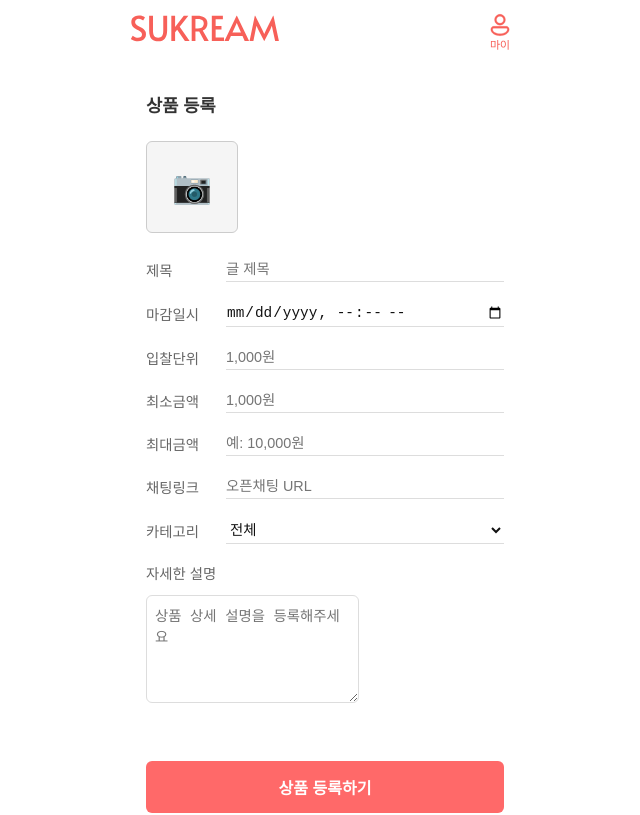
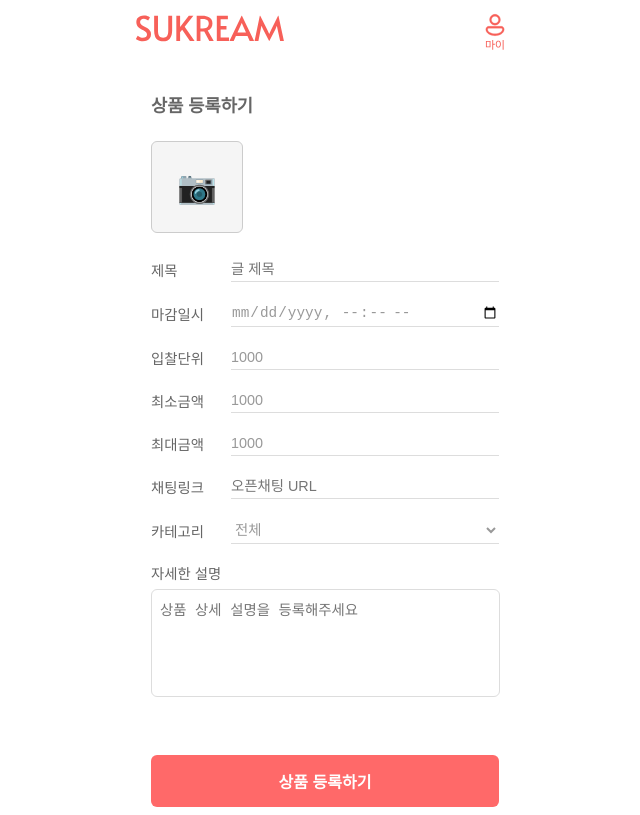
Before and after one commit to SUKREAM/sukream-web, a React (Create React App) app: page /products/add in a window 1280 px wide. Shown: the top 815 px of the page, without its empty margins (315-955 px from the left). Built offline with nearby package versions, Linux system fonts and the light colour scheme.

Commit message:
style: 메인페이지, Footer 수정

```diff
--- a/src/components/Footer.jsx
+++ b/src/components/Footer.jsx
@@ -3,9 +3,9 @@ import styled from "styled-components";
 
 const FooterWrapper = styled.footer`
   background: #ffffff;
-  color: black;
+  color: #828282;
   text-align: center;
-  padding: 12px 16px;
+  padding: 30px 50px;
   font-size: 0.9rem;
 `;
 
--- a/src/components/Header.jsx
+++ b/src/components/Header.jsx
@@ -6,6 +6,7 @@ import logoImg from "../assets/images/logo.svg";
 import mypageImg from "../assets/images/myBtn.svg";
 
 const HeaderWrapper = styled.header`
+  margin: auto;
   background: #ffffff;
   color: #fff;
   display: flex;
@@ -26,7 +27,6 @@ const IconButton = styled(Link)`
   display: inline-block;
   width: 40px;
   height: 40px;
-  margin-left: 12px;
   margin-top: 13px;
 
   img {
--- a/src/pages/Product/ProductAddPage.jsx
+++ b/src/pages/Product/ProductAddPage.jsx
@@ -3,119 +3,15 @@ import styled from "styled-components";
 import { useNavigate } from "react-router-dom";
 import { axiosInstance } from "../../axios/axiosInstance";
 
-const PageWrapper = styled.div`
-  padding: 20px 16px;
-  background: #fff;
-  min-height: 100vh;
-  font-family: "Noto Sans KR", sans-serif;
-  color: #333;
-`;
-
-const Title = styled.h2`
-  font-size: 1.1rem;
-  font-weight: 700;
-  margin-bottom: 24px;
-`;
-
-const ImageBox = styled.label`
-  position: relative;
-  width: 90px;
-  height: 90px;
-  border-radius: 6px;
-  border: 1px solid #ccc;
-  background: #f5f5f5;
-  display: flex;
-  justify-content: center;
-  align-items: center;
-  cursor: pointer;
-  margin-bottom: 24px;
-
-  img {
-    width: 100%;
-    height: 100%;
-    object-fit: cover;
-    border-radius: 6px;
-  }
-`;
-
-const RemoveBtn = styled.button`
-  position: absolute;
-  top: -6px;
-  right: -6px;
-  width: 20px;
-  height: 20px;
-  border: none;
-  background: #000;
-  color: #fff;
-  border-radius: 50%;
-  font-size: 0.7rem;
-  cursor: pointer;
-`;
-
-const HiddenFileInput = styled.input`
-  display: none;
-`;
-
-const Form = styled.form`
-  display: flex;
-  flex-direction: column;
-  gap: 18px;
-`;
-
-const Row = styled.div`
-  display: flex;
-  align-items: center;
-  font-size: 0.9rem;
-
-  label {
-    width: 80px;
-    color: #666;
-  }
-
-  input,
-  select,
-  textarea {
-    flex: 1;
-    border: none;
-    background: transparent;
-    font-size: 0.9rem;
-    color: #111;
-    padding: 4px 0;
-    border-bottom: 1px solid #ddd;
-  }
-
-  textarea {
-    resize: vertical;
-    min-height: 90px;
-    border: 1px solid #ddd;
-    border-radius: 6px;
-    padding: 8px;
-    margin-top: 6px;
-  }
-`;
-
-const SubmitBtn = styled.button`
-  margin-top: 40px;
-  width: 100%;
-  padding: 14px 0;
-  font-size: 1rem;
-  font-weight: 700;
-  color: #fff;
-  background: #ff6969;
-  border: none;
-  border-radius: 6px;
-  cursor: pointer;
-`;
-
 const categories = [
   "전체",
-  "패션",
   "보스턴백",
   "토트백",
   "웨이스트백",
   "숄더백",
   "크로스백",
   "에코,캔버스백",
+  "백팩",
 ];
 
 const ProductAddPage = () => {
@@ -123,10 +19,10 @@ const ProductAddPage = () => {
   const [form, setForm] = useState({
     title: "",
     description: "",
-    minPrice: "",
-    maxPrice: "",
+    minPrice: 1000,
+    maxPrice: 1000,
     category: categories[0],
-    bidUnit: "",
+    bidUnit: 1000,
     deadline: "",
     image: "", // base64
     chatLink: "",
@@ -196,7 +92,7 @@ const ProductAddPage = () => {
 
   return (
     <PageWrapper>
-      <Title>상품 등록</Title>
+      <Title>상품 등록하기</Title>
 
       {/* 이미지 업로드 (1장 제한) */}
       <ImageBox htmlFor="image">
@@ -318,3 +214,111 @@ const ProductAddPage = () => {
 };
 
 export default ProductAddPage;
+
+const PageWrapper = styled.div`
+  padding: 20px 16px;
+  background: #fff;
+  min-height: 100vh;
+  font-family: "Noto Sans KR", sans-serif;
+  color: #333;
+`;
+
+const Title = styled.h2`
+  font-size: 1.1rem;
+  font-weight: 700;
+  margin-bottom: 24px;
+  color: #666;
+`;
+
+const ImageBox = styled.label`
+  position: relative;
+  width: 90px;
+  height: 90px;
+  border-radius: 6px;
+  border: 1px solid #ccc;
+  background: #f5f5f5;
+  display: flex;
+  justify-content: center;
+  align-items: center;
+  cursor: pointer;
+  margin-bottom: 24px;
+
+  img {
+    width: 100%;
+    height: 100%;
+    object-fit: cover;
+    border-radius: 6px;
+  }
+`;
+
+const RemoveBtn = styled.button`
+  position: absolute;
+  top: -6px;
+  right: -6px;
+  width: 20px;
+  height: 20px;
+  border: none;
+  background: #000;
+  color: #fff;
+  border-radius: 50%;
+  font-size: 0.7rem;
+  cursor: pointer;
+`;
+
+const HiddenFileInput = styled.input`
+  display: none;
+`;
+
+const Form = styled.form`
+  display: flex;
+  flex-direction: column;
+  gap: 18px;
+`;
+
+const Row = styled.div`
+  display: flex;
+  align-items: center;
+  font-size: 0.9rem;
+
+  label {
+    width: 80px;
+    color: #666;
+  }
+
+  input,
+  select,
+  textarea {
+    flex: 1;
+    border: none;
+    background: transparent;
+    font-size: 0.9rem;
+    color: #999;
+    padding: 4px 0;
+    border-bottom: 1px solid #ddd;
+  }
+
+  textarea {
+    width: 95%;
+    resize: vertical;
+    min-height: 90px;
+    border: 1px solid #ddd;
+    border-radius: 6px;
+    padding: 8px;
+    margin-top: 6px;
+    margin: auto;
+    resize: none;
+  }
+`;
+
+const SubmitBtn = styled.button`
+  margin-top: 40px;
+  width: 100%;
+  padding: 14px 0;
+  font-size: 1rem;
+  font-weight: 700;
+  color: #fff;
+  background: #ff6969;
+  border: none;
+  border-radius: 6px;
+  cursor: pointer;
+`;
--- a/src/pages/Product/ProductDetailPage.jsx
+++ b/src/pages/Product/ProductDetailPage.jsx
@@ -216,8 +216,7 @@ const PageWrapper = styled.div`
 
 const Main = styled.main`
   flex: 1;
-  padding: 2px 16px;
-  max-width: 400px;
+  width: 100%;
   margin: 0 auto;
 `;
 const TitleRow = styled.div`
@@ -285,7 +284,7 @@ const Seller = styled.div`
 const Description = styled.div`
   font-size: 1rem;
   line-height: 1.4;
-  color: #9a9a9a;
+  color: #777;
   margin-bottom: 24px;
   white-space: pre-wrap;
   text-align: center;
@@ -309,20 +308,24 @@ const OpenLink = styled.div`
   margin-bottom: 30px;
   color: #9a9a9a;
   background-color: #f8f8f8;
+  word-break: break-all;
 `;
 
 const InfoRow = styled.div`
   display: flex;
   justify-content: space-between;
-  margin-bottom: 10px;
+  margin-bottom: 18px;
 
   strong {
     font-weight: 600;
     color: #555;
     width: 100px;
+    font-size: 0.9rem;
   }
 
   span {
+    color: #777;
+    font-size: 0.9rem;
     text-align: right;
   }
 `;
--- a/src/pages/Product/ProductListPage.jsx
+++ b/src/pages/Product/ProductListPage.jsx
@@ -6,13 +6,13 @@ import TopProducts from "../../components/TopProducts";
 
 const categories = [
   "전체",
-  "패션",
   "보스턴백",
   "토트백",
   "웨이스트백",
   "숄더백",
   "크로스백",
   "에코,캔버스백",
+  "백팩",
 ];
 
 const ProductListPage = () => {
@@ -94,26 +94,31 @@ const PageWrapper = styled.div`
 
 const Main = styled.main`
   flex: 1;
-  padding: 16px;
-  max-width: 350px;
+  width: 100%;
   margin: 0 auto;
 `;
 
 const CategoryBar = styled.div`
   display: flex;
   flex-wrap: wrap;
-  gap: 3.3px;
-  margin-bottom: 16px;
-  max-width: 380px;
+  justify-content: center;
+  align-content: center;
+  row-gap: 5px;
+  column-gap: 7px;
+  height: 80px;
+  width: 100%;
+  background: #f5f4f4;
+  padding: 0;
+  overflow: hidden;
 `;
 
 const CategoryButton = styled.button`
   text-align: left;
   font-size: 11px;
-  width: 85px;
+  width: 83px;
   height: 30px;
   padding: 6px 10px;
-  border: 1px solid #aaa;
+  border: 0;
   background: ${({ active }) => (active ? "#007bff" : "white")};
   color: ${({ active }) => (active ? "white" : "#333")};
   cursor: pointer;
@@ -121,8 +126,11 @@ const CategoryButton = styled.button`
 
 const SortSelect = styled.select`
   margin-left: auto;
-  padding: 4px;
+  padding: 4px 7px;
   border-radius: 4px;
+  color: #777;
+  border: 1px solid #999;
+  margin-top: 20px;
 `;
 
 const ProductList = styled.ul`
@@ -131,18 +139,16 @@ const ProductList = styled.ul`
 `;
 
 const ProductItem = styled.li`
-  margin-top: 12px;
+  margin-top: 7px;
 `;
 
 const ProductLink = styled(Link)`
   display: flex;
   flex-direction: column;
-  gap: 6px;
+  gap: 3px;
   padding: 12px;
-  background: #fff;
-  border-radius: 6px;
+  border-top: 1px solid #c8c8c8;
   color: #222;
-  box-shadow: 0 2px 4px rgba(0, 0, 0, 0.1);
   text-decoration: none;
   position: relative;
 `;
@@ -154,9 +160,10 @@ const SellerName = styled.p`
 `;
 
 const Title = styled.h4`
-  font-size: 14px;
-  margin: 5px 0 0 0; /* 상단 여백 1px */
-  font-weight: bold;
+  font-size: 1rem;
+  margin: 5px 0 0 0;
+  margin-top: 10px;
+  font-weight: 500;
   color: #222;
 `;
 
--- a/src/pages/Product/SellerProductDetailPage.jsx
+++ b/src/pages/Product/SellerProductDetailPage.jsx
@@ -17,13 +17,13 @@ const reverseStatusMap = {
 
 const categories = [
   "전체",
-  "패션",
   "보스턴백",
   "토트백",
   "웨이스트백",
   "숄더백",
   "크로스백",
   "에코,캔버스백",
+  "백팩",
 ];
 
 const SellerProductDetailPage = () => {
@@ -218,7 +218,7 @@ const SellerProductDetailPage = () => {
           <span>{product.bidCount}</span>
         </InfoRow>
         <InfoRow>
-          <strong>오픈채팅방 링크</strong>
+          <strong>채팅 링크</strong>
           <Input
             name="chatLink"
             value={formData.chatLink}
@@ -334,8 +334,8 @@ const Subtitle = styled.div`
 
 const ImageWrapper = styled.div`
   position: relative;
-  width: 100%;
-  height: 260px;
+  width: 90%;
+  height: 240px;
   margin-bottom: 20px;
   border-radius: 10px;
   overflow: hidden;
@@ -382,33 +382,36 @@ const Seller = styled.div`
 `;
 
 const Textarea = styled.textarea`
-  width: 90%;
+  width: 82%;
   min-height: 70px;
-  font-size: 1rem;
+  font-size: 0.9rem;
   color: #666;
   margin-bottom: 40px;
   resize: none;
-  border: 1px solid #ccc;
+  border: 1px solid #ddd;
+  padding: 10px 10px;
+  border-radius: 7px;
 `;
 
 const Input = styled.input`
-  width: 85%;
+  width: 80%;
   font-size: 0.8rem;
   padding: 6px 10px;
   margin-bottom: 12px;
-  border: 1px solid #ccc;
-  border-radius: 4px;
+  border: 1px solid #ddd;
+  border-radius: 7px;
   color: #666;
 `;
 
 const Select = styled.select`
-  width: 90%;
+  width: 40%;
   font-size: 0.8rem;
   padding: 6px 10px;
   margin-bottom: 12px;
-  border: 1px solid #ccc;
+  border: 1px solid #ddd;
   border-radius: 4px;
   color: #666;
+  text-align: center;
 `;
 
 const InfoRow = styled.div`
--- a/src/styles/GlobalStyle.js
+++ b/src/styles/GlobalStyle.js
@@ -13,8 +13,8 @@ const GlobalStyle = createGlobalStyle`
 
   #root {
     width: 100%;
-    max-width: 390px;
-    background:#ffebeb;
+    max-width: 380px;
+    background:#ffffff;
     min-height: 100vh;
     display: flex;
     flex-direction: column;
```
Also changed, not shown: src/components/TopProducts.jsx (+14 -7 lines).
